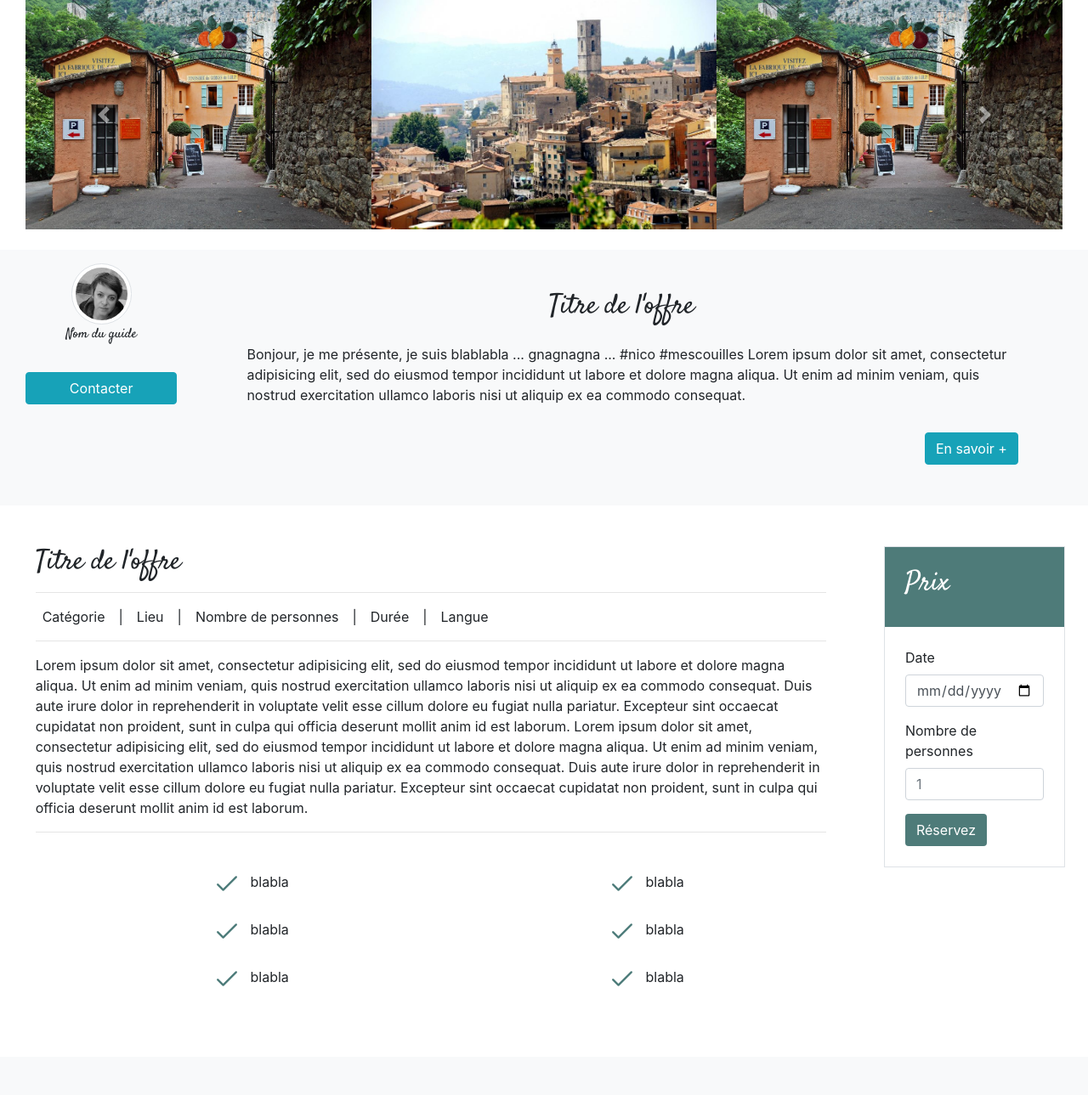
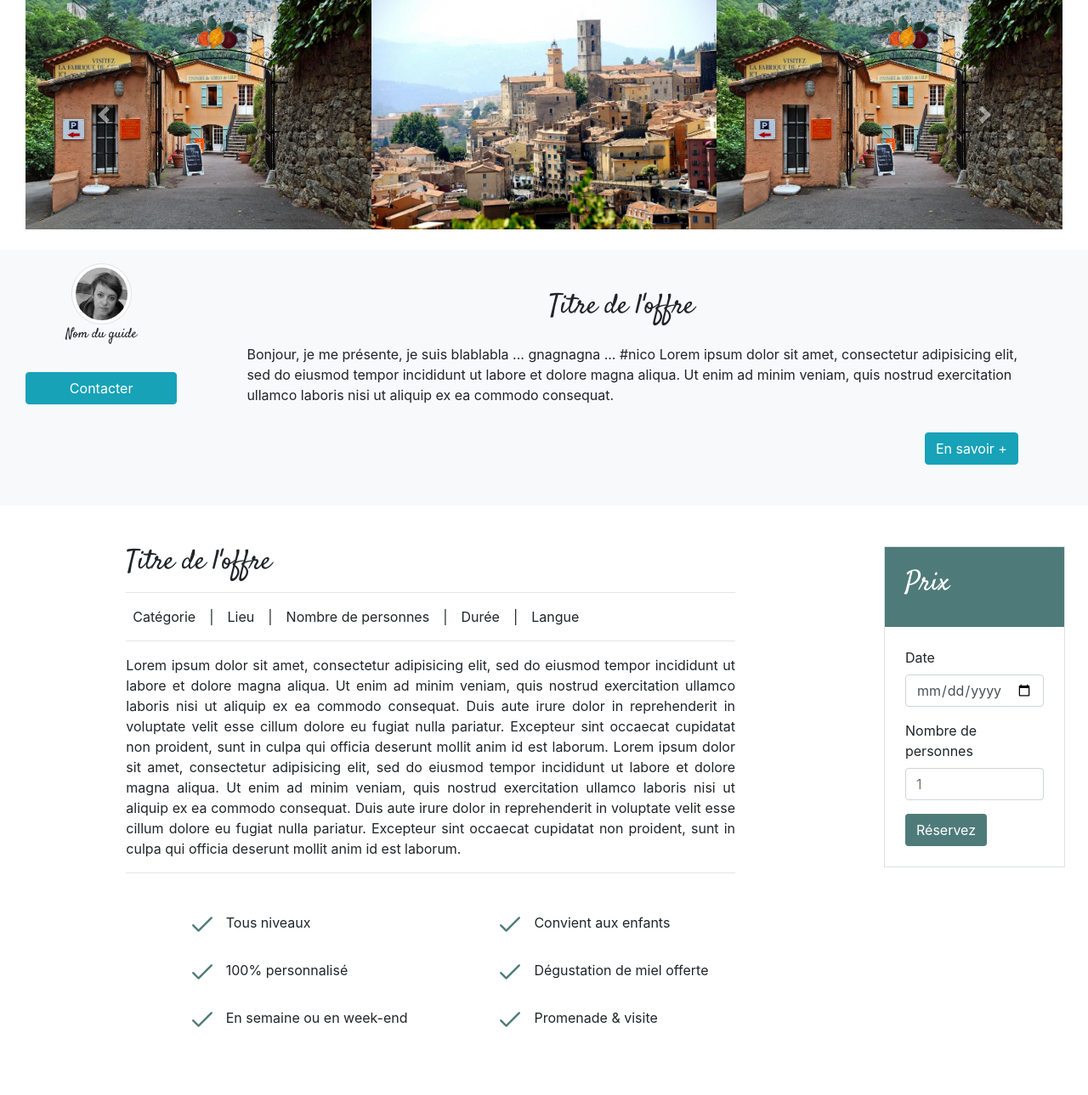
Before and after one commit to lucieNej/guider, a PHP site: page /offres.html in a window 1280 px wide. Shown: the part 151-1440 px from the top of the page at 85% size. Run offline with PHP 8.4, Linux system fonts and the light colour scheme.

Commit message:
update the good one

```diff
--- a/accueil.css
+++ b/accueil.css
@@ -10,7 +10,7 @@ h4 {
 }
 
 #parent {
-  height: 80%;
+  height: 85%;
 }
 
 #filtres {
--- a/index.html
+++ b/index.html
@@ -15,7 +15,7 @@
     <div class="container-fluid no-gutter">
         <div id="image" class="no-gutter">
             <!-- ______________________________navbar____________________________________ -->
-            <nav class="navbar navbar-light bg-transparent col-md-12" id="navbar">
+            <nav class="navbar navbar-light bg-transparent col-md-12 sticky-top" id="navbar">
                 <a class="navbar-brand" href="#">
                     <img src="images/logo.png" class="d-inline-block" alt="logo" id="logo">
                 </a>
--- a/offres.html
+++ b/offres.html
@@ -126,15 +127,16 @@
         </div>
         <div class="col-md-9 mx-auto">
             <h2 class="mx-auto col-md-3 pt-5">Titre de l'offre</h2>
-            <p class="py-3">Bonjour, je me présente, je suis blablabla ... gnagnagna ... #nico #mescouilles Lorem ipsum dolor sit amet, consectetur
-                adipisicing elit, sed do eiusmod tempor incididunt ut labore et dolore magna aliqua. Ut enim ad minim veniam,
-                quis nostrud exercitation ullamco laboris nisi ut aliquip ex ea commodo consequat.</p>
+            <p class="py-3">Bonjour, je me présente, je suis blablabla ... gnagnagna ... #nico Lorem ipsum dolor sit amet, consectetur adipisicing
+                elit, sed do eiusmod tempor incididunt ut labore et dolore magna aliqua. Ut enim ad minim veniam, quis nostrud
+                exercitation ullamco laboris nisi ut aliquip ex ea commodo consequat.</p>
             <a class="btn btn-info float-right text-white" href="guide.html">En savoir +</a>
         </div>
     </div>
     <!-- _________________________ offre details _____________________________-->
-    <div class="bg-white container-fluid col-md-12 row mt-5 mx-0 p-0">
-        <div class="col-md-9 mx-auto">
+    <div class="bg-white container col-md-12 row mt-5 mx-0 p-0">
+            <div class="col-md-1"></div>
+        <div class="col-md-7 mx-auto">
             <h2>Titre de l'offre</h2>
             <hr>
             <div class="d-inline-flex">
@@ -148,41 +150,43 @@
                 <p class="px-2 mb-0">|</p>
                 <p class="px-2 mb-0">Langue</p>
             </div>
-            <hr> Lorem ipsum dolor sit amet, consectetur adipisicing elit, sed do eiusmod tempor incididunt ut labore et dolore
+            <hr>
+            <p class="text-justify">Lorem ipsum dolor sit amet, consectetur adipisicing elit, sed do eiusmod tempor incididunt ut labore et dolore
             magna aliqua. Ut enim ad minim veniam, quis nostrud exercitation ullamco laboris nisi ut aliquip ex ea commodo
             consequat. Duis aute irure dolor in reprehenderit in voluptate velit esse cillum dolore eu fugiat nulla pariatur.
             Excepteur sint occaecat cupidatat non proident, sunt in culpa qui officia deserunt mollit anim id est laborum.
             Lorem ipsum dolor sit amet, consectetur adipisicing elit, sed do eiusmod tempor incididunt ut labore et dolore
             magna aliqua. Ut enim ad minim veniam, quis nostrud exercitation ullamco laboris nisi ut aliquip ex ea commodo
             consequat. Duis aute irure dolor in reprehenderit in voluptate velit esse cillum dolore eu fugiat nulla pariatur.
-            Excepteur sint occaecat cupidatat non proident, sunt in culpa qui officia deserunt mollit anim id est laborum.
+            Excepteur sint occaecat cupidatat non proident, sunt in culpa qui officia deserunt mollit anim id est laborum.</p>
             <hr>
             <div class="d-flex justify-content-around pt-3">
                 <div>
                     <ul>
                         <li>
-                            <img src="images/tick.png" class="p-3">blabla</li>
+                            <img src="images/tick.png" class="p-3">Tous niveaux</li>
                         <li>
-                            <img src="images/tick.png" class="p-3">blabla</li>
+                            <img src="images/tick.png" class="p-3">100% personnalisé</li>
                         <li>
-                            <img src="images/tick.png" class="p-3">blabla</li>
+                            <img src="images/tick.png" class="p-3">En semaine ou en week-end</li>
                     </ul>
                 </div>
                 <div>
                     <ul>
                         <li>
-                            <img src="images/tick.png" class="p-3">blabla</li>
+                            <img src="images/tick.png" class="p-3">Convient aux enfants</li>
                         <li>
-                            <img src="images/tick.png" class="p-3">blabla</li>
+                            <img src="images/tick.png" class="p-3">Dégustation de miel offerte</li>
                         <li>
-                            <img src="images/tick.png" class="p-3">blabla</li>
+                            <img src="images/tick.png" class="p-3">Promenade & visite</li>
                     </ul>
                 </div>
             </div>
         </div>
+        <div class="col-md-1"></div>
         <!-- _____________________BOOK BIG________________________ -->
         <div id="book" class="col-lg-2  d-none d-lg-block d-xl-block sticky-top bg-white px-0 mx-auto border">
-            <div class="">
+
                 <div class="bgdimgrey p-4">
                     <h2 class="text-white">Prix</h2>
                 </div>
```
Also changed, not shown: other parts of offres.html (+20 -13 lines), accueil.html (+41 -17 lines). Lines whose indentation alone changed are shown as unchanged.
